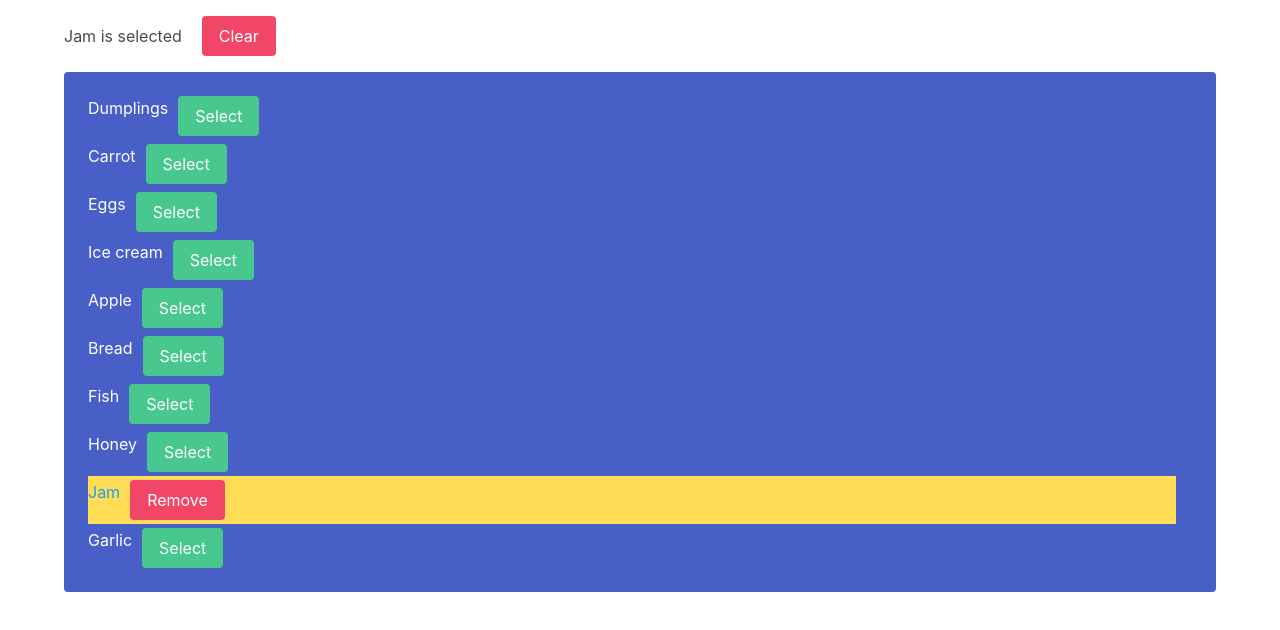
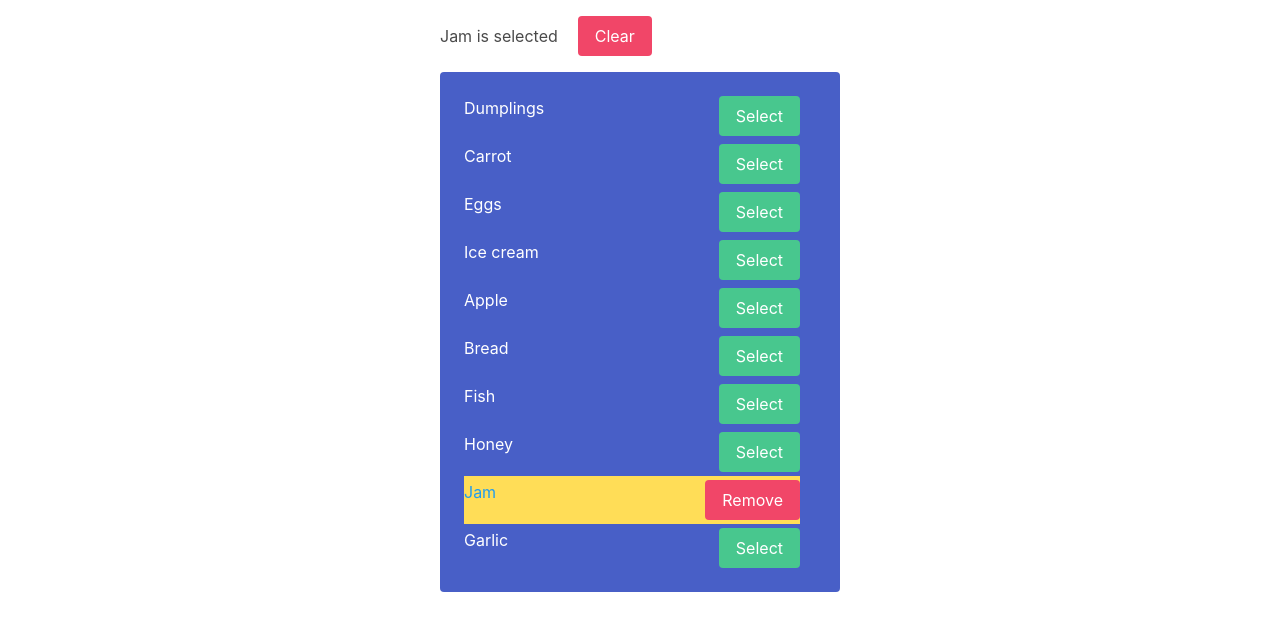
Before and after one commit to mate-academy/react_goods-selector, a React (Create React App) app: page / in a window 1280 px wide. Shown: the top 630 px of the page. Built offline with nearby package versions, Linux system fonts and the light colour scheme.

Commit message:
content was centered

```diff
--- a/src/App.scss
+++ b/src/App.scss
@@ -3,6 +3,10 @@ html {
 }
 
 .App {
+
+  max-width: 400px;
+  margin: 0 auto;
+
   &__header {
     display: flex;
     align-items: center;
@@ -19,3 +23,8 @@ html {
     color: hsl(204, 86%, 53%);
   }
 }
+
+li {
+  display: flex;
+  justify-content: space-between;
+}
--- a/src/App.tsx
+++ b/src/App.tsx
@@ -51,7 +51,7 @@ export class App extends Component<{}, State> {
     }
 
     return (
-      <main className="App container">
+      <main className="App">
         <header className="App__header mt-4 mb-4">
           <h1 className="App__title">
             {selectedGoods.length === 0
```
